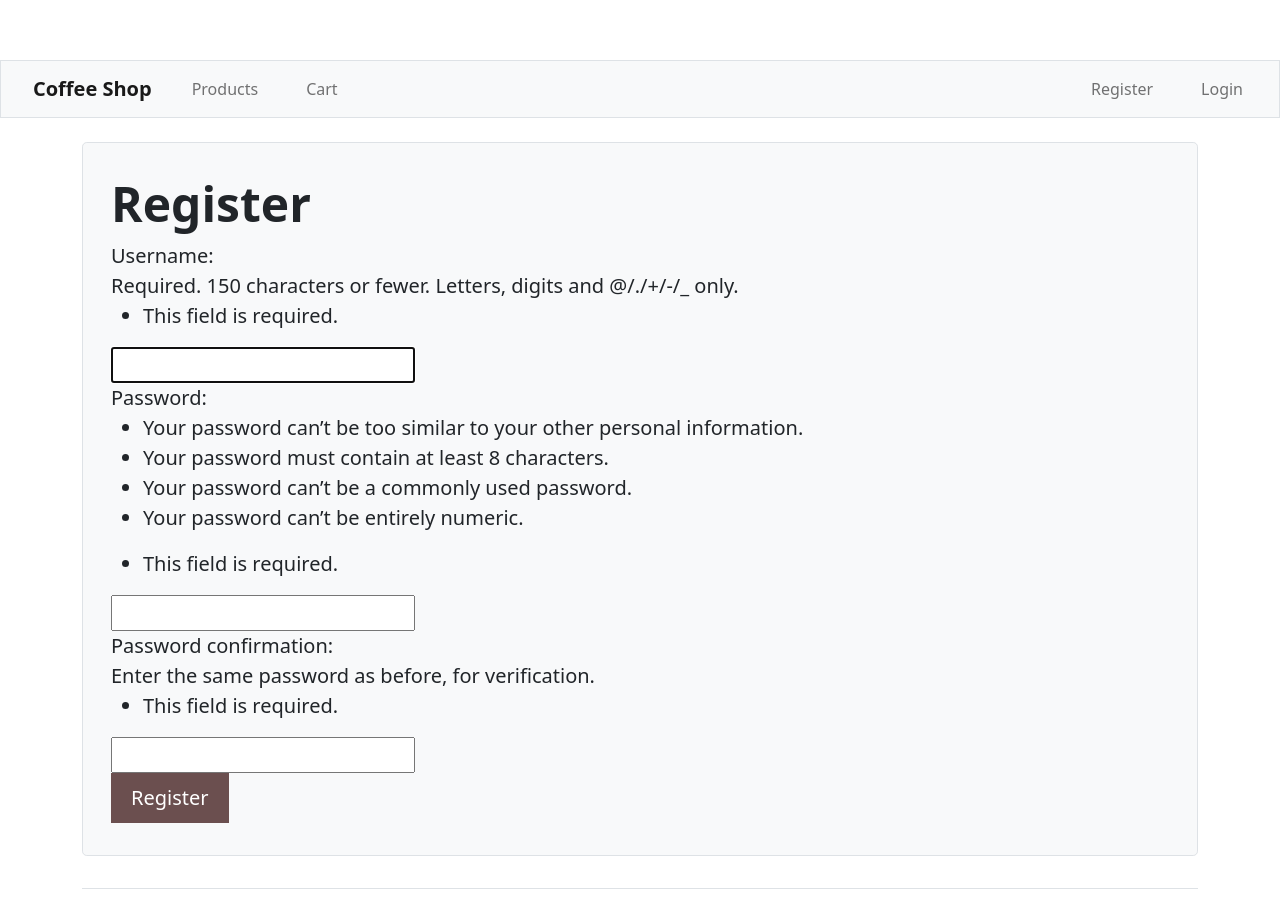
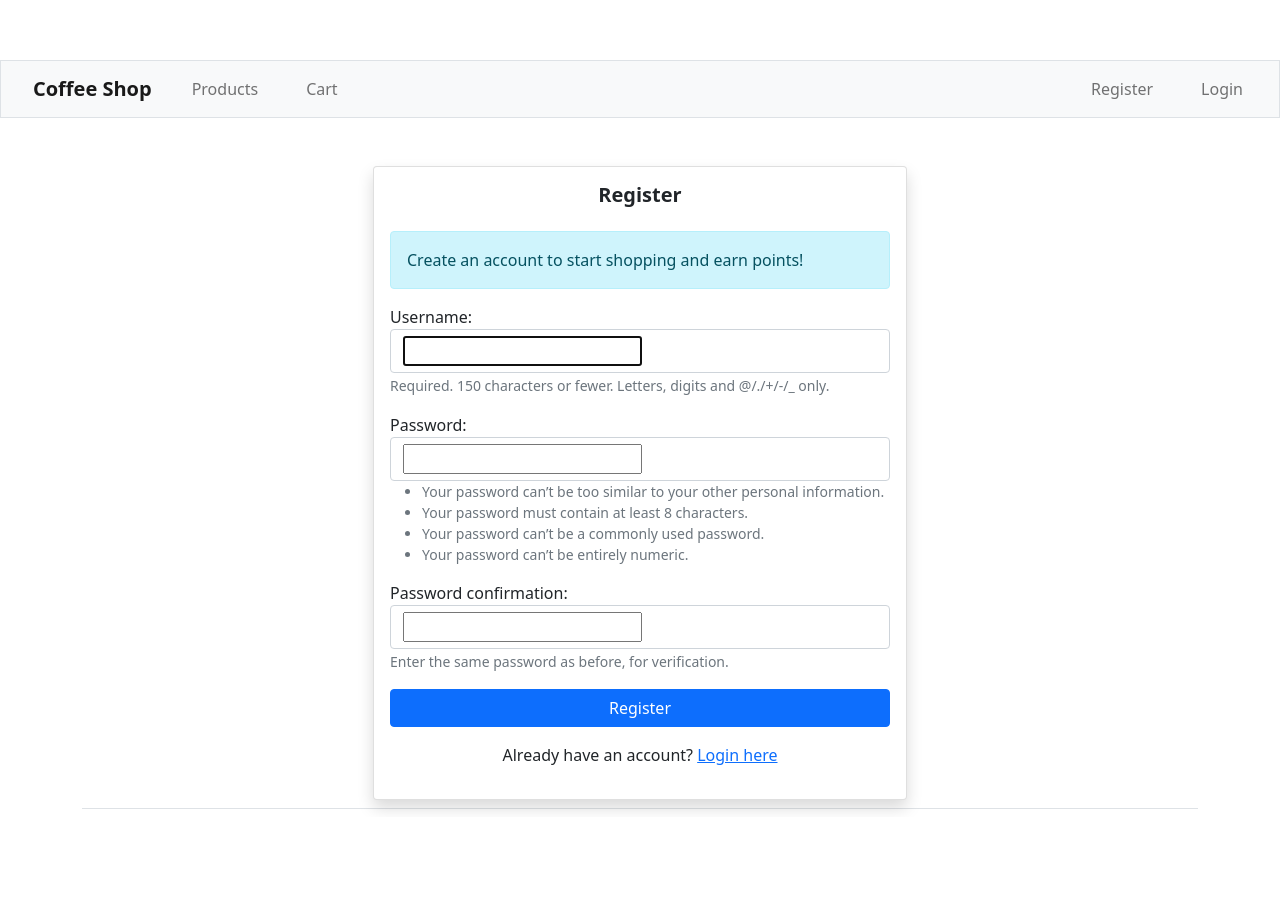
Before and after one commit to diegoruny/SDEV-220-Final, a Django app: page /accounts/register/ in a window 1280 px wide. After the commit the page ends 811 px from the top, so only its background shows below. Run offline with Django 5.2, Linux system fonts and the light colour scheme.

Commit message:
Finished project ui of login and register improved

```diff
--- a/accounts/templates/registration/login.html
+++ b/accounts/templates/registration/login.html
@@ -1,13 +1,17 @@
 {% extends "shop/base.html" %}
 
 {% block content %}
+<h2 class="card-title text-center mb-4">Login</h2>
 {% if form.errors %}
     <p class="text-danger text-center">Your username and password didn't match. Please try again.</p>
 {% endif %}
-
+<div class="alert alert-info" role="alert">
+    Please login or register to add items to your cart.
+</div>
 <form action="{% url 'accounts:login' %}" method="post" class="text-center mx-auto" style="width: 50%;">
     {% csrf_token %}
     {{ form.as_div }}
     <button type="submit" class="btn btn-primary mt-3">Login</button>
 </form>
+<p class="text-center mt-3">Don't have an account? <a href="{% url 'accounts:register' %}">Register here</a></p>
 {% endblock %}
--- a/accounts/templates/registration/register.html
+++ b/accounts/templates/registration/register.html
@@ -1,16 +1,41 @@
 {% extends "shop/base.html" %}
 
 {% block content %}
+<div class="container mt-5">
+    <div class="row justify-content-center">
+        <div class="col-md-6">
+            <div class="card shadow">
+                <div class="card-body">
+                    <h2 class="card-title text-center mb-4">Register</h2>
 
-    <div class="p-3 mb-4 bg-light border rounded-3">
-        <div class="container-fluid py-3">
-            <h1 class="display-5 fw-bold">Register</h1>
-            <form method="post" action="{% url 'accounts:register' %}" class="lead">
-                {% csrf_token %}
-                {{ form.as_div }}
-                <button type="submit">Register</button>
-            </form>
+                    <div class="alert alert-info" role="alert">
+                        Create an account to start shopping and earn points!
+                    </div>
+
+                    <form method="post" action="{% url 'accounts:register' %}">
+                        {% csrf_token %}
+                        {% for field in form %}
+                            <div class="mb-3">
+                                {{ field.label_tag }}
+                                <div class="form-control">
+                                    {{ field }}
+                                </div>
+                                {% if field.help_text %}
+                                    <small class="form-text text-muted">{{ field.help_text }}</small>
+                                {% endif %}
+                                {% for error in field.errors %}
+                                    <div class="text-danger">{{ error }}</div>
+                                {% endfor %}
+                            </div>
+                        {% endfor %}
+                        <div class="d-grid">
+                            <button type="submit" class="btn btn-primary">Register</button>
+                        </div>
+                    </form>
+                    <p class="text-center mt-3">Already have an account? <a href="{% url 'accounts:login' %}">Login here</a></p>
+                </div>
+            </div>
         </div>
     </div>
-
+</div>
 {% endblock content %}
--- a/accounts/views.py
+++ b/accounts/views.py
@@ -4,11 +4,28 @@ from django.contrib.auth import login
 
 
 # Create your views here.
+# def register(request):
+#     """New user registration"""
+#     if request.method == 'POST':
+#         form = UserCreationForm()
+#     else:
+#         form = UserCreationForm(request.POST)
+#         if form.is_valid():
+#             new_user = form.save()
+#             #Log the user in and redirect to product_list page
+#             login(request, new_user)
+#             return redirect('shop:product_list')
+
+#     #Blank/error form
+#     context = {'form': form}
+#     return render(request, 'registration/register.html', context)
+
 def register(request):
+    form = UserCreationForm()
     """New user registration"""
     if request.method == 'POST':
-        form = UserCreationForm()
-    else:
+
+
         form = UserCreationForm(request.POST)
         if form.is_valid():
             new_user = form.save()
@@ -19,20 +36,3 @@ def register(request):
     #Blank/error form
     context = {'form': form}
     return render(request, 'registration/register.html', context)
-
-# def register(request):
-#     form = UserCreationForm()
-#     """New user registration"""
-#     if request.method == 'POST':
-
-
-#         form = UserCreationForm(request.POST)
-#         if form.is_valid():
-#             new_user = form.save()
-#             #Log the user in and redirect to product_list page
-#             login(request, new_user)
-#             return redirect('shop:product_list')
-
-#     #Blank/error form
-#     context = {'form': form}
-#     return render(request, 'registration/register.html', context)
```
Also changed, not shown: media/products/andrew-valdivia-mMI5sdLFoHM-unsplash_MeY14UV.jpg (added), media/products/food-photographer-jennifer-pallian-X2gM-SIufpU-unsplash_36SWsBq.jpg (added), media/products/jeremy-yap-jn-HaGWe4yw-unsplash_UN4talj_sQAuamB.jpg (added), 3 other files.
